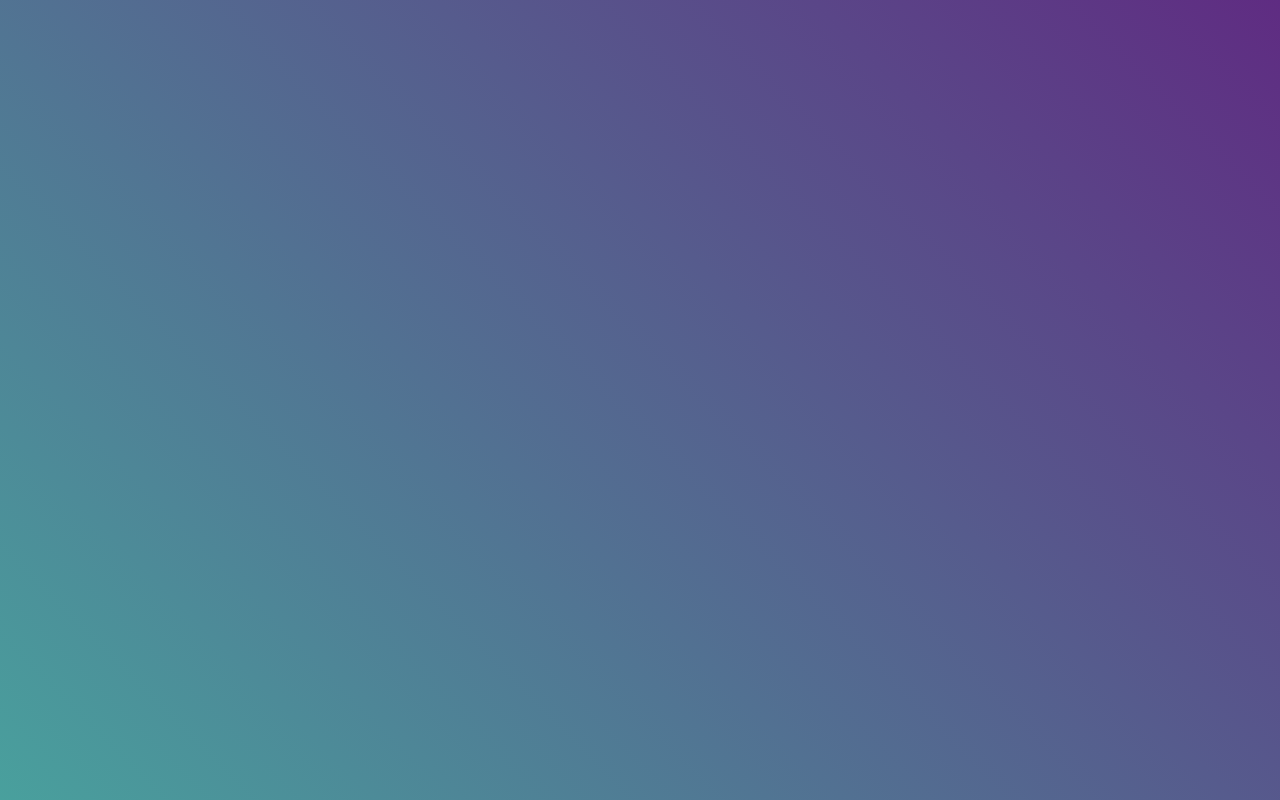
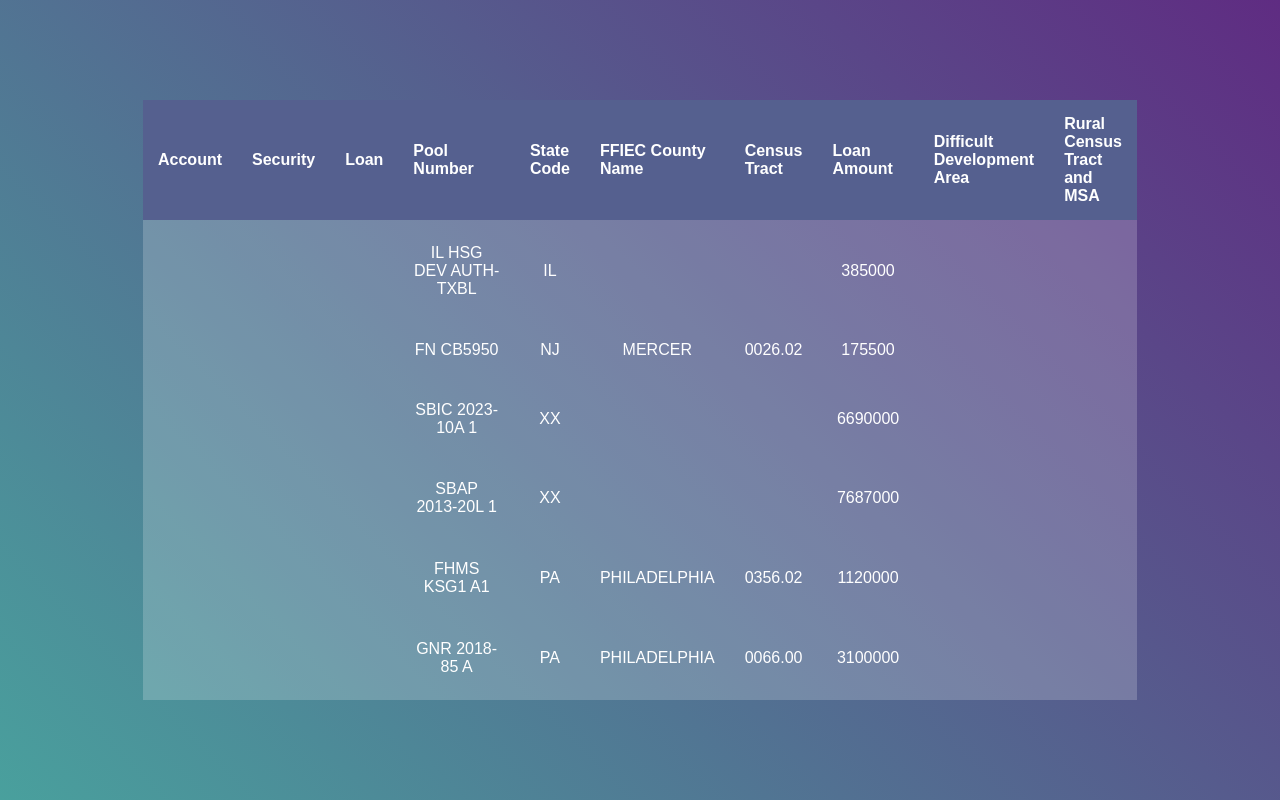
Before and after one commit to jasonmar08/CCM_Table_Challenge, a React (Create React App) app: page / in a window 1280 px wide. Built offline with nearby package versions, Linux system fonts and the light colour scheme; the HTML template or start-up script is replaced by a standard one.

Commit message:
render first 10 columns on table

```diff
--- a/src/App.css
+++ b/src/App.css
@@ -15,7 +15,7 @@ body {
   font-family: sans-serif;
   font-weight: 100;
 }
-.container {
+.table-container {
   position: absolute;
   top: 50%;
   left: 50%;
--- a/src/App.js
+++ b/src/App.js
@@ -1,7 +1,90 @@
 import './App.css'
+import tableData from './data/response_Mock.json'
+import * as React from 'react'
+import { useTable } from 'react-table'
 
 const App = () => {
-  return <div className="App"></div>
+  const data = React.useMemo(() => tableData, [])
+  const columns = React.useMemo(
+    () => [
+      {
+        Header: 'Account',
+        accessor: 'account'
+      },
+      {
+        Header: 'Security',
+        accessor: 'security'
+      },
+      {
+        Header: 'Loan',
+        accessor: 'loan'
+      },
+      {
+        Header: 'Pool Number',
+        accessor: 'pool_number'
+      },
+      {
+        Header: 'State Code',
+        accessor: 'state_code'
+      },
+      {
+        Header: 'FFIEC County Name',
+        accessor: 'ffiec_county_name'
+      },
+      {
+        Header: 'Census Tract',
+        accessor: 'census_tract'
+      },
+      {
+        Header: 'Loan Amount',
+        accessor: 'loan_amount'
+      },
+      {
+        Header: 'Difficult Development Area',
+        accessor: 'difficult_development_area'
+      },
+      {
+        Header: 'Rural Census Tract and MSA',
+        accessor: 'rural_census_tract_and_msa'
+      }
+    ],
+    []
+  )
+
+  const { getTableProps, getTableBodyProps, headerGroups, rows, prepareRow } =
+    useTable({ columns, data })
+
+  return (
+    <div className="App">
+      <div className="table-container">
+        <table {...getTableProps()}>
+          <thead>
+            {headerGroups.map((headerGroup) => (
+              <tr {...headerGroup.getHeaderGroupProps()}>
+                {headerGroup.headers.map((column) => (
+                  <th {...column.getHeaderProps()}>
+                    {column.render('Header')}
+                  </th>
+                ))}
+              </tr>
+            ))}
+          </thead>
+          <tbody {...getTableBodyProps()}>
+            {rows.map((row) => {
+              prepareRow(row)
+              return (
+                <tr {...row.getRowProps()}>
+                  {row.cells.map((cell) => (
+                    <td {...cell.getCellProps()}>{cell.render('Cell')}</td>
+                  ))}
+                </tr>
+              )
+            })}
+          </tbody>
+        </table>
+      </div>
+    </div>
+  )
 }
 
 export default App
```
